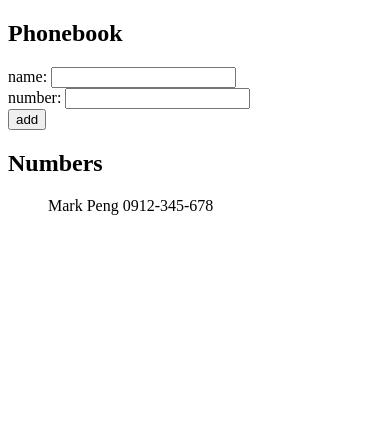
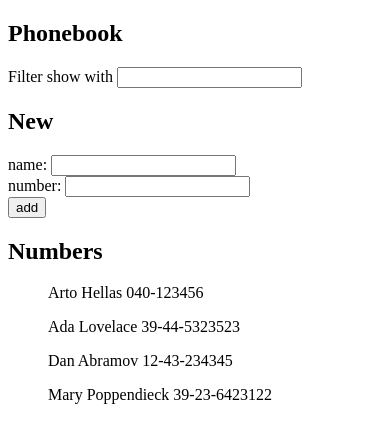
Before and after one commit to markpengisme/FullStackOpen2020, a React (Create React App) app in the folder part2/phonebook/: page / in a window 390 px wide. Shown: the top 442 px of the page. Built offline with nearby package versions, Linux system fonts and the light colour scheme.

Commit message:
ex 2.9 phonebook - add filter

```diff
--- a/part2/phonebook/src/App.js
+++ b/part2/phonebook/src/App.js
@@ -2,14 +2,18 @@
 
 const App = () => {
   const [ persons, setPersons ] = useState([
-    {
-      name: 'Mark Peng',
-      number: '0912-345-678',
-      id: 1
-    }
+    { name: 'Arto Hellas', number: '040-123456', id: 1 },
+    { name: 'Ada Lovelace', number: '39-44-5323523', id: 2 },
+    { name: 'Dan Abramov', number: '12-43-234345', id: 3 },
+    { name: 'Mary Poppendieck', number: '39-23-6423122', id: 4 }
   ])
   const [ newName, setNewName ] = useState('')
   const [ newNumber, setNewNumber] = useState('')
+  const [ filter, setFilter ] = useState('')
+
+  const personsToShow = persons.filter(person =>
+    person.name.toLowerCase().includes(filter.toLowerCase())
+  )
 
   const addPerson = (event) => {
     event.preventDefault()
@@ -37,9 +41,17 @@
     setNewNumber(event.target.value)
   }
 
+  const handleFilterChange = (event) => {
+    setFilter(event.target.value)
+  }
+
   return (
     <div>
       <h2>Phonebook</h2>
+      <div>
+        Filter show with <input value={filter} onChange={handleFilterChange}/>
+      </div>
+      <h2>New</h2>
       <form onSubmit={addPerson}>
         <div>
           name: <input value={newName} onChange={handleNameChange}/>
@@ -53,7 +65,7 @@
       </form>
       <h2>Numbers</h2>
       <ul>
-        {persons.map(person =>
+        {personsToShow.map(person =>
             <p key={person.id}>{person.name} {person.number}</p>
         )}
       </ul>
```
